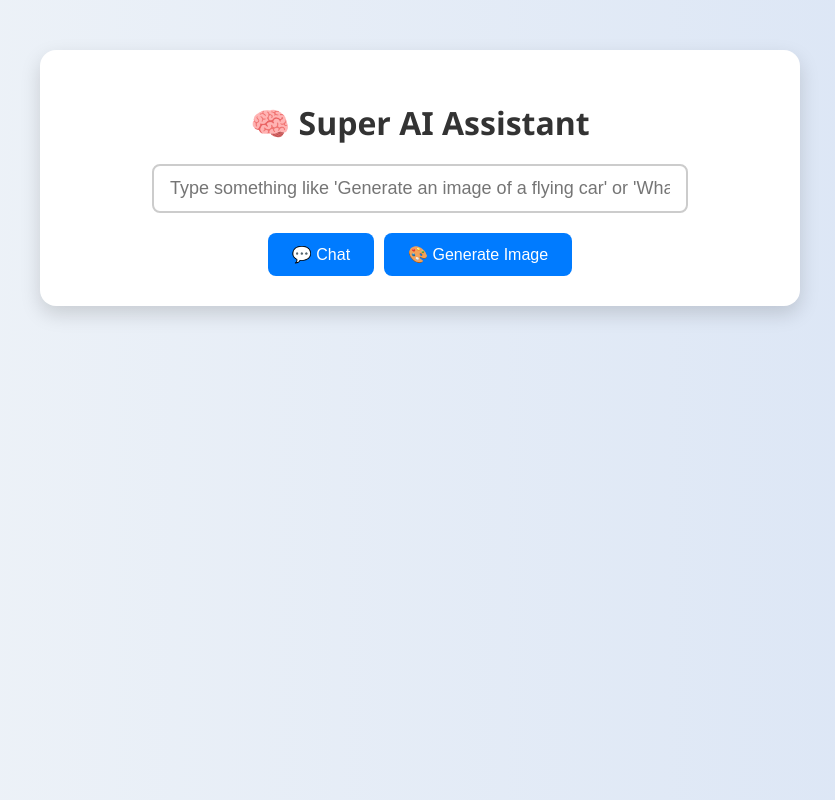
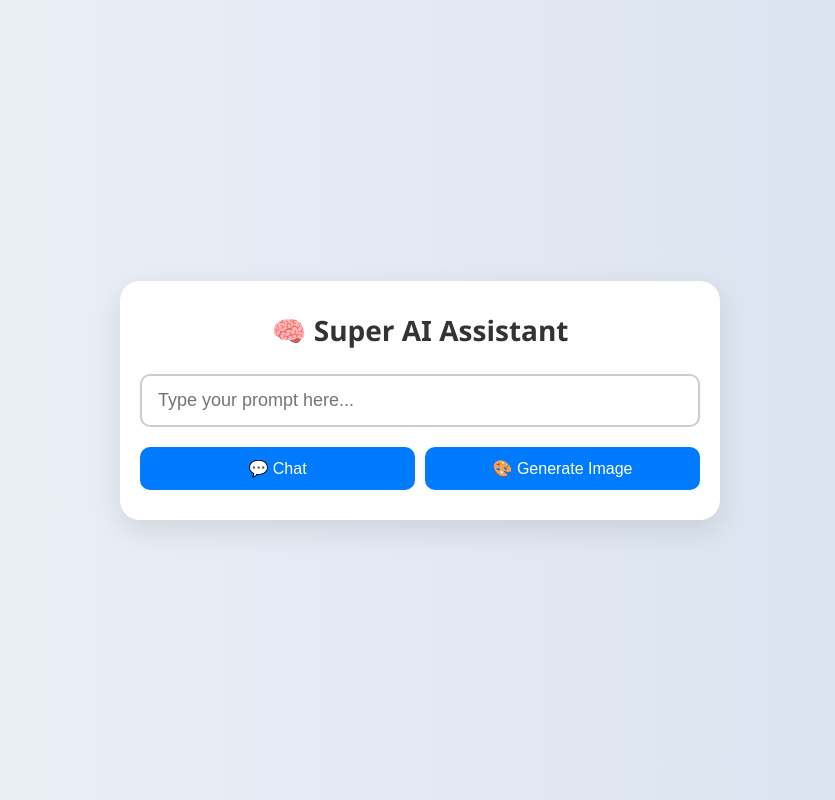
Before and after one commit to shkeeb122/Ali, a Flask app: page / in a window 1280 px wide. Shown: the whole page, without its empty margins (220-1055 px from the left). Run offline with Flask 3, Linux system fonts and the light colour scheme.

Commit message:
index.html

```diff
--- a/templates/index.html
+++ b/templates/index.html
@@ -5,27 +5,36 @@
   <meta name="viewport" content="width=device-width, initial-scale=1.0"/>
   <title>Super AI Assistant</title>
   <style>
-    body {
-      font-family: "Segoe UI", sans-serif;
-      background: linear-gradient(to right, #f0f4f8, #d9e4f5);
+    * {
+      box-sizing: border-box;
       margin: 0;
       padding: 0;
     }
 
+    body {
+      font-family: "Segoe UI", sans-serif;
+      background: linear-gradient(to right, #eef2f7, #d8e1f0);
+      min-height: 100vh;
+      display: flex;
+      justify-content: center;
+      align-items: center;
+      padding: 20px;
+    }
+
     .container {
-      max-width: 700px;
-      margin: 50px auto;
-      padding: 30px;
-      background-color: white;
-      border-radius: 16px;
-      box-shadow: 0 8px 20px rgba(0, 0, 0, 0.15);
-      text-align: center;
+      width: 100%;
+      max-width: 600px;
+      background: #fff;
+      padding: 30px 20px;
+      border-radius: 20px;
+      box-shadow: 0 10px 30px rgba(0, 0, 0, 0.1);
     }
 
     h1 {
-      font-size: 32px;
-      margin-bottom: 20px;
+      text-align: center;
+      font-size: 28px;
       color: #333;
+      margin-bottom: 25px;
     }
 
     form {
@@ -35,12 +44,11 @@
     }
 
     input[type="text"] {
-      width: 80%;
-      max-width: 500px;
-      padding: 12px 16px;
+      width: 100%;
+      padding: 14px 16px;
       font-size: 18px;
       border: 2px solid #ccc;
-      border-radius: 8px;
+      border-radius: 10px;
       margin-bottom: 20px;
       outline: none;
       transition: border-color 0.3s;
@@ -55,13 +63,16 @@
       gap: 10px;
       flex-wrap: wrap;
       justify-content: center;
+      width: 100%;
     }
 
     button {
-      padding: 12px 24px;
+      flex: 1;
+      min-width: 120px;
+      padding: 12px;
       font-size: 16px;
       border: none;
-      border-radius: 8px;
+      border-radius: 10px;
       cursor: pointer;
       background-color: #007bff;
       color: white;
@@ -74,19 +85,21 @@
 
     .response, .image-box {
       margin-top: 30px;
-      text-align: left;
     }
 
     .response h3, .image-box h3 {
       color: #444;
+      font-size: 20px;
+      margin-bottom: 10px;
     }
 
     .response p {
       background-color: #f9f9f9;
       padding: 15px;
-      border-radius: 8px;
+      border-radius: 10px;
       line-height: 1.5;
       white-space: pre-wrap;
+      font-size: 16px;
     }
 
     img {
@@ -95,28 +108,13 @@
       margin-top: 10px;
       box-shadow: 0 4px 12px rgba(0,0,0,0.2);
     }
-
-    @media (max-width: 600px) {
-      .container {
-        margin: 20px;
-        padding: 20px;
-      }
-
-      input[type="text"] {
-        width: 100%;
-      }
-
-      button {
-        width: 100%;
-      }
-    }
   </style>
 </head>
 <body>
   <div class="container">
     <h1>🧠 Super AI Assistant</h1>
     <form method="POST">
-      <input type="text" name="prompt" placeholder="Type something like 'Generate an image of a flying car' or 'What is AI?'" required />
+      <input type="text" name="prompt" placeholder="Type your prompt here..." required />
       <div class="button-group">
         <button name="action" value="chat">💬 Chat</button>
         <button name="action" value="image">🎨 Generate Image</button>
```
